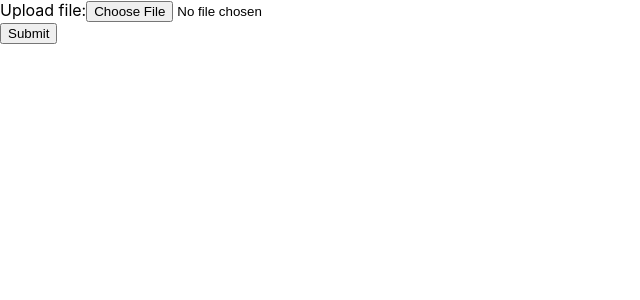
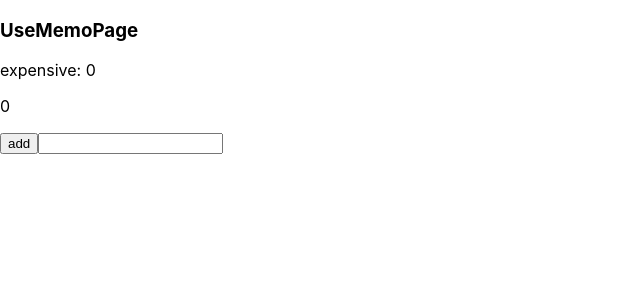
Before and after one commit to xumaozeng/my-react-app, a React (Create React App) app: page / in a window 1280 px wide. Shown: the top 300 px of the page, without its empty margins (0-640 px from the left). Built offline with nearby package versions, Linux system fonts and the light colour scheme.

Commit message:
useMemo&&useCallback缓存

```diff
--- a/src/App.js
+++ b/src/App.js
@@ -1,9 +1,9 @@
-import FileInputPage from "./pages/Examples/FileInputPage";
+import UseMemoPage from "./pages/Examples/UseMemoPage";
 
 function App() {
   return (
     <div className="App">
-      <FileInputPage />
+      <UseMemoPage />
     </div>
   );
 }
--- a/src/pages/Examples/UseCallbackPage.js
+++ b/src/pages/Examples/UseCallbackPage.js
@@ -2,6 +2,8 @@ import React, { useState, useCallback, PureComponent } from "react";
 
 function UseCallbackPage(props) {
   const [count, setCount] = useState(0);
+
+  // useCallback返回一个缓存过的函数
   const addClick = useCallback(() => {
     let sum = 0;
     for (let i = 0; i < count; i++) {
--- a/src/pages/Examples/UseMemoPage.js
+++ b/src/pages/Examples/UseMemoPage.js
@@ -1,7 +1,10 @@
-import React, { useState, useMemo } from "react";
+import { useMemo, useState } from "react";
 
 function UseMemoPage(props) {
   const [count, setCount] = useState(0);
+  const [value, setValue] = useState("");
+
+  // useMemo返回一个缓存值
   const expensive = useMemo(() => {
     console.log("compute");
     let sum = 0;
@@ -9,16 +12,14 @@ function UseMemoPage(props) {
       sum += i;
     }
     return sum;
-    // 只有count变化，这里才重新执行
   }, [count]);
-  const [value, setValue] = useState("");
   return (
     <div>
       <h3>UseMemoPage</h3>
-      <p>expensive:{expensive}</p>
+      <p>expensive: {expensive}</p>
       <p>{count}</p>
       <button onClick={() => setCount(count + 1)}>add</button>
-      <input value={value} onChange={event => setValue(event.target.value)} />
+      <input value={value} onChange={e => setValue(e.target.value)} />
     </div>
   );
 }
```
